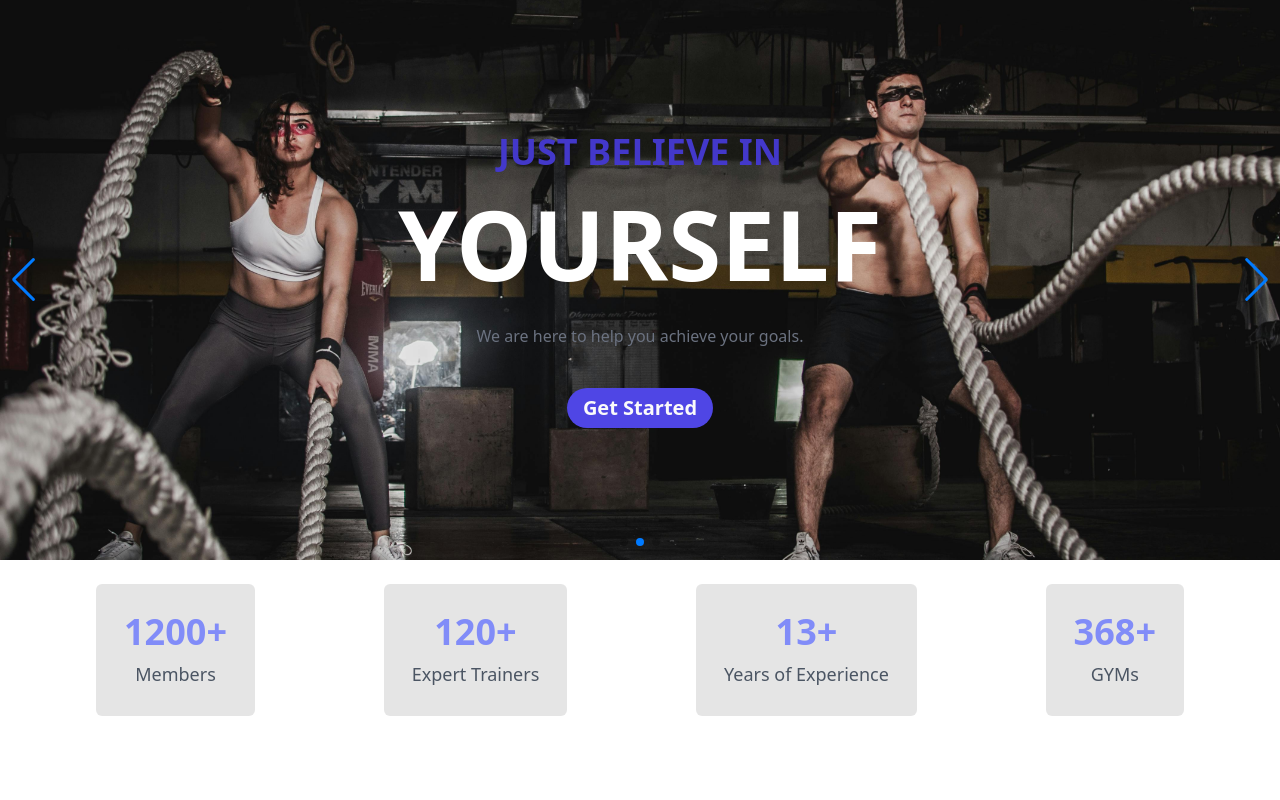
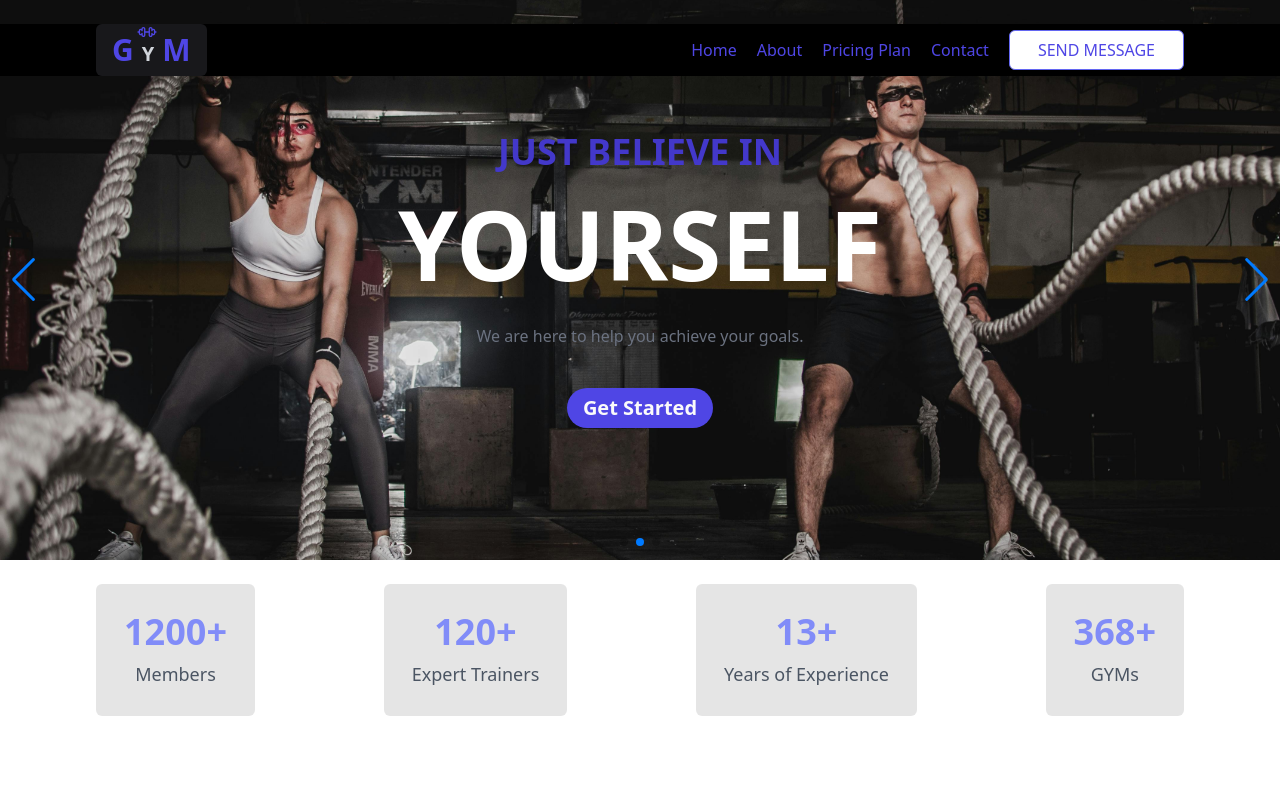
Before and after one commit to dagiStark/gym, a React (Vite) app: page / in a window 1280 px wide. Shown: the top 800 px of the page. Built offline with nearby package versions, Linux system fonts and the light colour scheme.

Commit message:
create navbar

```diff
--- a/src/App.jsx
+++ b/src/App.jsx
@@ -1,5 +1,4 @@
 import {
-  Home,
   Hero,
   About,
   BMI,
@@ -10,12 +9,13 @@ import {
   PricingPlan,
   Contact,
   Footer,
+  Navbar,
 } from "./pages";
 
 function App() {
   return (
     <>
-      <Home />
+      <Navbar />
       <Hero />
       <About />
       <BMI />
--- a/src/constants/index.jsx
+++ b/src/constants/index.jsx
@@ -1,4 +1,6 @@
-import { Dumbbell } from "lucide-react";
+import {
+  Dumbbell,
+} from "lucide-react";
 
 export const swiperData = [
   {
@@ -159,3 +161,26 @@ export const exercises = [
     calories: 120,
   },
 ];
+
+export const navbarData = [
+  {
+    id: 1,
+    name: "Home",
+    link: "/",
+  },
+  {
+    id: 2,
+    name: "About",
+    link: "/about",
+  },
+  {
+    id: 3,
+    name: "Pricing Plan",
+    link: "/pricing-plan",
+  },
+  {
+    id: 4,
+    name: "Contact",
+    link: "/contact",
+  },
+];
--- a/src/pages/home/Home.jsx
+++ b/src/pages/home/Home.jsx
@@ -1,3 +1,5 @@
+
+
 
 function Home() {
   return (
--- /dev/null
+++ b/src/pages/home/Navbar.jsx
@@ -0,0 +1,39 @@
+import { navbarData } from "@/constants";
+import { Button } from "@/components/ui/button";
+import { Dumbbell } from "lucide-react";
+
+function Navbar() {
+  return (
+    <div className="w-full h-auto flex items-center fixed z-10 bg-black justify-between  px-6 md:px-16 lg:px-24 mt-6 flex-wrap">
+      <Button className="flex items-end relative w-fit h-auto text-3xl text-indigo-600 font-semibold">
+        G <span className="text-xl font-bold text-gray-300">Y</span> M
+        <Dumbbell className="w-5 h-4 text-indigo-600 -rotate-45 absolute top-0 left-[46%] translate-x-[-50%]" />
+      </Button>
+
+
+
+      <div className="flex gap-x-5 items-center">
+        <div className="w-full h-auto flex flex-row flex-wrap gap-x-5 gap-y-4 md:gap-y-6 lg:gap-y-8">
+          {navbarData.map((item, index) => (
+            <div
+              key={index}
+              className="w-auto gap-x-4 gap-y-2 md:gap-y-4 lg:gap-y-6 hover:text-indigo-600 ease-out duration-300 cursor-pointer"
+            >
+              <p className="text-base text-indigo-600">{item.name}</p>
+            </div>
+          ))}
+        </div>
+        <div className="ml-auto">
+          <Button
+            variant="outline"
+            className="w-full md:w-auto px-7 py-2 text-base font-medium uppercase justify-center text-indigo-600 border border-indigo-500"
+          >
+            send message
+          </Button>
+        </div>
+      </div>
+    </div>
+  );
+}
+
+export default Navbar;
--- a/src/pages/index.js
+++ b/src/pages/index.js
@@ -9,6 +9,7 @@ import Popular from "./home/Popular.jsx";
 import PricingPlan from "./home/PricingPlan.jsx";
 import Contact from "./home/Contact.jsx";
 import Footer from "./home/Footer.jsx";
+import Navbar from "./home/Navbar.jsx";
 
 export {
   Home,
@@ -21,5 +22,6 @@ export {
   Popular,
   PricingPlan,
   Contact,
-  Footer
+  Footer,
+  Navbar
 };
```
